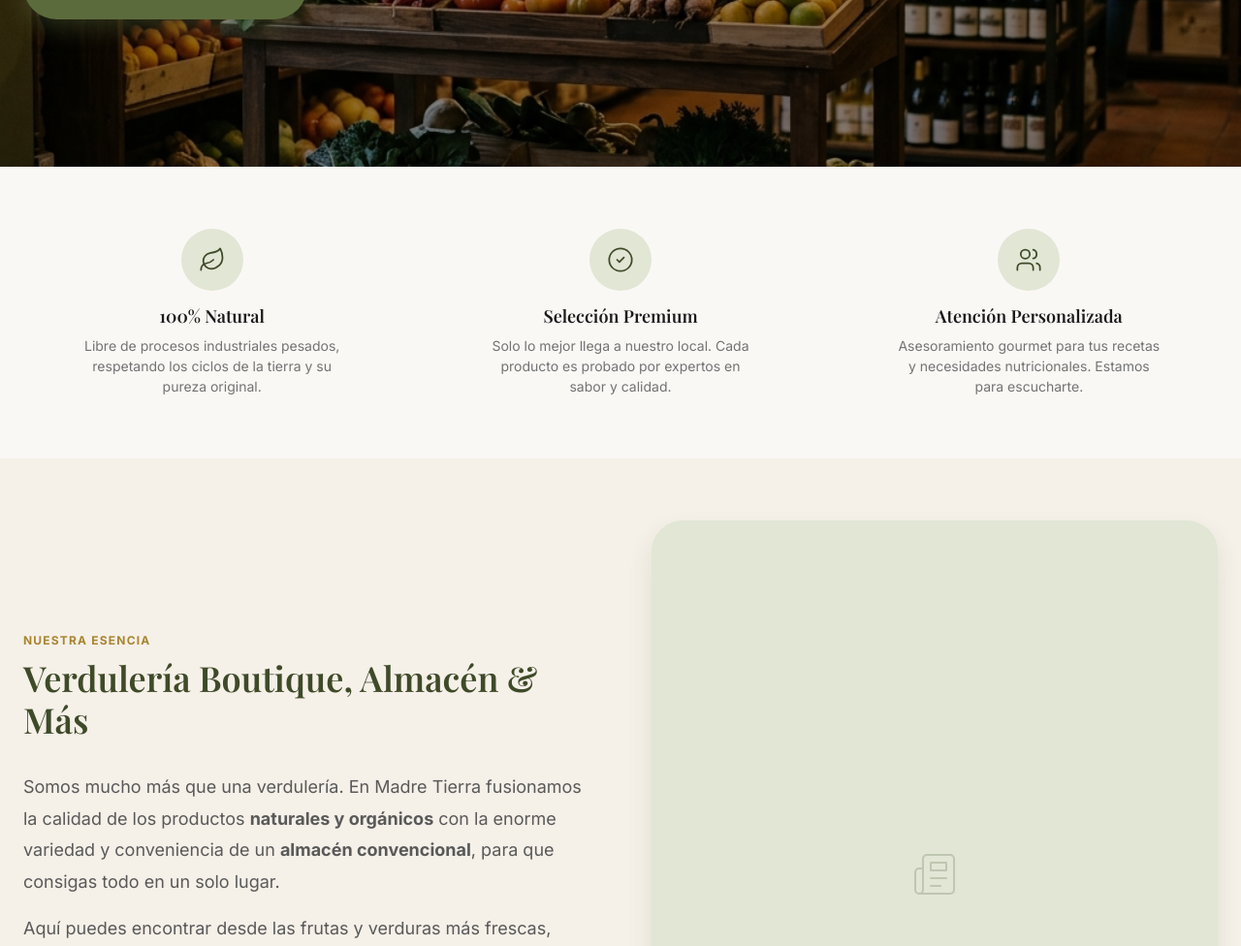
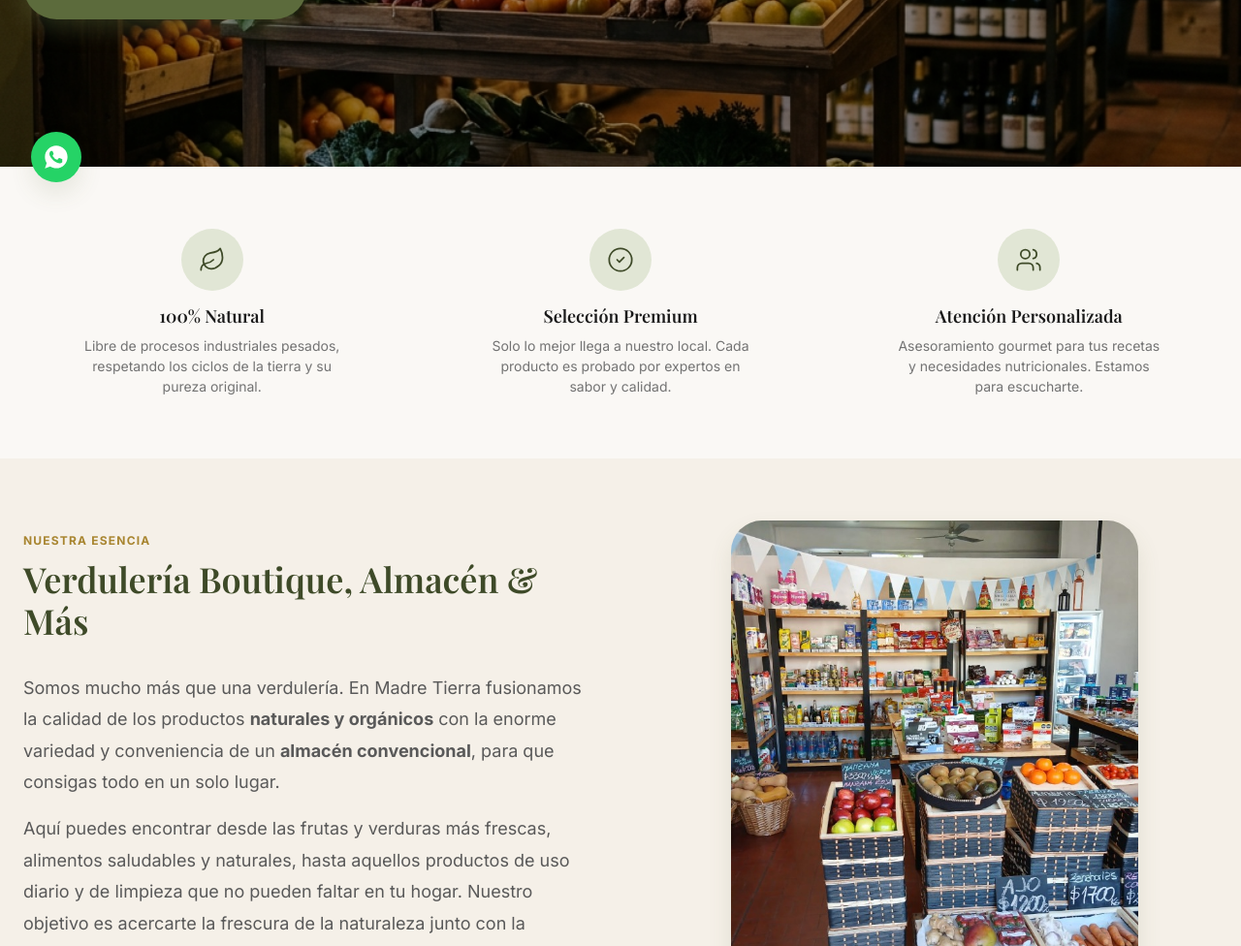
Before and after one commit to PauloAcca/catalogo-madre-tierra, a Next.js app in the folder frontend/: page / in a window 1280 px wide. Shown: the part 580-1556 px from the top of the page at 97% size. Built offline with nearby package versions, Linux system fonts and the light colour scheme; no server answers; a web font is replaced by a local one.

Commit message:
feat: add floating WhatsApp button and update About section with store image

```diff
--- a/frontend/src/app/globals.css
+++ b/frontend/src/app/globals.css
@@ -133,6 +133,8 @@ body {
   color: var(--color-text);
   background-color: var(--color-background);
   min-height: 100vh;
+  overflow-x: hidden;
+  max-width: 100vw;
 }
 
 h1, h2, h3, h4, h5, h6 {
@@ -279,6 +281,12 @@ input, textarea, select {
 
 .navbar-link:hover {
   color: var(--color-primary);
+}
+
+.navbar-right {
+  display: flex;
+  align-items: center;
+  gap: var(--space-4);
 }
 
 .navbar-actions {
@@ -815,8 +823,8 @@ input, textarea, select {
 
 @media (max-width: 640px) {
   .product-grid {
-    grid-template-columns: repeat(auto-fill, minmax(240px, 1fr));
-    gap: var(--space-4);
+    grid-template-columns: repeat(2, 1fr);
+    gap: var(--space-3);
   }
 }
 
@@ -1309,6 +1317,38 @@ input, textarea, select {
   transform: translateY(-2px);
 }
 
+.floating-whatsapp {
+  position: fixed;
+  bottom: var(--space-8);
+  left: var(--space-8);
+  width: 52px;
+  height: 52px;
+  background-color: #25D366;
+  color: white;
+  border-radius: var(--radius-full);
+  display: flex;
+  align-items: center;
+  justify-content: center;
+  box-shadow: var(--shadow-lg);
+  z-index: 50;
+  transition: all var(--transition-base);
+}
+
+.floating-whatsapp:hover {
+  transform: translateY(-2px) scale(1.05);
+  background-color: #20BA5C;
+}
+
+@media (max-width: 768px) {
+  .floating-whatsapp {
+    bottom: var(--space-4);
+    left: var(--space-4);
+    width: 44px;
+    height: 44px;
+  }
+}
+
+
 /* ============================================
    ABOUT SECTION
    ============================================ */
@@ -1334,18 +1374,17 @@ input, textarea, select {
 
 .about-image-wrapper {
   position: relative;
-}
-
-.about-image-placeholder {
+  max-width: 420px;
+  margin: 0 auto;
+}
+
+.about-image {
   width: 100%;
   aspect-ratio: 4/5;
-  background-color: var(--color-primary-100);
+  object-fit: cover;
   border-radius: var(--radius-2xl);
-  display: flex;
-  align-items: center;
-  justify-content: center;
-  color: var(--color-primary-dark);
   box-shadow: var(--shadow-lg);
+  display: block;
 }
 
 @media (max-width: 768px) {
--- a/frontend/src/app/layout.tsx
+++ b/frontend/src/app/layout.tsx
@@ -2,6 +2,7 @@ import type { Metadata } from 'next';
 import './globals.css';
 import Navbar from '@/components/layout/Navbar';
 import BackToTop from '@/components/ui/BackToTop';
+import FloatingWhatsApp from '@/components/ui/FloatingWhatsApp';
 import { CartProvider } from '@/context/CartContext';
 import CartSidebar from '@/components/layout/CartSidebar';
 
@@ -49,6 +50,7 @@ export default function RootLayout({
           <Navbar />
           <main>{children}</main>
           <CartSidebar />
+          <FloatingWhatsApp />
           <BackToTop />
         </CartProvider>
       </body>
--- a/frontend/src/components/home/AboutSection.tsx
+++ b/frontend/src/components/home/AboutSection.tsx
@@ -21,14 +21,12 @@ export default function AboutSection() {
           </p>
         </div>
         <div className="about-image-wrapper">
-          <div className="about-image-placeholder">
-            <svg width="48" height="48" viewBox="0 0 24 24" fill="none" stroke="currentColor" strokeWidth="1" strokeLinecap="round" strokeLinejoin="round" style={{ opacity: 0.2 }}>
-              <path d="M4 22h16a2 2 0 0 0 2-2V4a2 2 0 0 0-2-2H8a2 2 0 0 0-2 2v16a2 2 0 0 1-2 2Zm0 0a2 2 0 0 1-2-2v-9c0-1.1.9-2 2-2h2"/>
-              <path d="M18 14h-8"/>
-              <path d="M15 18h-5"/>
-              <path d="M10 6h8v4h-8V6Z"/>
-            </svg>
-          </div>
+          <img
+            src="/images/about-store.jpg"
+            alt="Interior del local Madre Tierra"
+            className="about-image"
+            loading="lazy"
+          />
         </div>
       </div>
     </section>
--- a/frontend/src/components/layout/Navbar.tsx
+++ b/frontend/src/components/layout/Navbar.tsx
@@ -56,14 +56,8 @@ export default function Navbar() {
           </li>
         </ul>
 
+        <div className="navbar-right">
           <div className="navbar-actions">
-          <a href="#footer" className="navbar-btn-whatsapp">
-            <svg width="18" height="18" viewBox="0 0 24 24" fill="none" stroke="currentColor" strokeWidth="2" strokeLinecap="round" strokeLinejoin="round">
-              <path d="M22 16.92v3a2 2 0 0 1-2.18 2 19.79 19.79 0 0 1-8.63-3.07 19.5 19.5 0 0 1-6-6 19.79 19.79 0 0 1-3.07-8.67A2 2 0 0 1 4.11 2h3a2 2 0 0 1 2 1.72 12.84 12.84 0 0 0 .7 2.81 2 2 0 0 1-.45 2.11L8.09 9.91a16 16 0 0 0 6 6l1.27-1.27a2 2 0 0 1 2.11-.45 12.84 12.84 0 0 0 2.81.7A2 2 0 0 1 22 16.92z"/>
-            </svg>
-            Consultar por WhatsApp
-          </a>
-
             <button className="navbar-btn-cart" aria-label="Carrito" onClick={() => setIsCartOpen(true)}>
               <svg width="24" height="24" viewBox="0 0 24 24" fill="none" stroke="currentColor" strokeWidth="1.5" strokeLinecap="round" strokeLinejoin="round">
                 <path d="M4 8l2.5 12h11L20 8H4z"/>
@@ -87,6 +81,7 @@ export default function Navbar() {
             <span />
           </button>
         </div>
+      </div>
     </nav>
   );
 }
--- /dev/null
+++ b/frontend/src/components/ui/FloatingWhatsApp.tsx
@@ -0,0 +1,17 @@
+'use client';
+
+export default function FloatingWhatsApp() {
+  return (
+    <a
+      href="https://wa.me/5491162720179"
+      target="_blank"
+      rel="noopener noreferrer"
+      className="floating-whatsapp"
+      aria-label="Contactar por WhatsApp"
+    >
+      <svg width="28" height="28" viewBox="0 0 24 24" fill="currentColor">
+        <path d="M12.01 2.01c-5.51 0-9.99 4.47-9.99 9.98 0 1.95.55 3.82 1.57 5.43L2 22l4.69-1.57c1.55.97 3.37 1.53 5.31 1.53 5.51 0 9.99-4.48 9.99-9.99 0-5.5-4.48-9.96-9.98-9.96zM17.47 16.2c-.23.63-1.32 1.22-1.84 1.28-.48.06-1.12.21-3.55-.8-2.92-1.22-4.78-4.22-4.92-4.41-.14-.19-1.18-1.56-1.18-2.98 0-1.42.74-2.12 1-2.4.24-.26.54-.33.72-.33.18 0 .36 0 .52.01.18 0 .42-.07.64.48.24.58.74 1.8.8 1.94.07.13.12.29.02.48-.09.19-.14.3-.28.46-.14.16-.3.35-.42.48-.14.15-.29.31-.12.61.16.29.73 1.22 1.56 1.96.96.86 1.87 1.13 2.17 1.28.29.14.47.12.64-.06.18-.2.78-.9.99-1.21.21-.31.42-.26.68-.16.26.1 1.66.78 1.94.92.28.14.47.21.54.33.07.12.07.72-.16 1.35z"/>
+      </svg>
+    </a>
+  );
+}
```
Also changed, not shown: frontend/public/images/about-store.jpg (added). Lines whose indentation alone changed are shown as unchanged.
